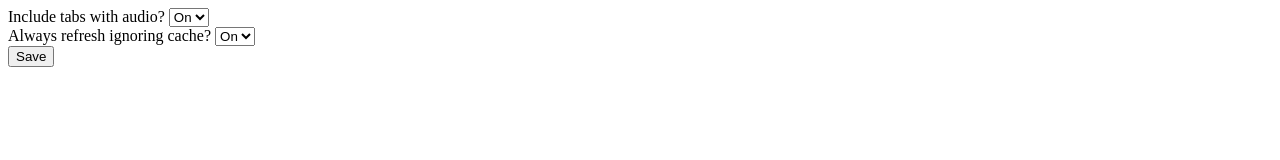
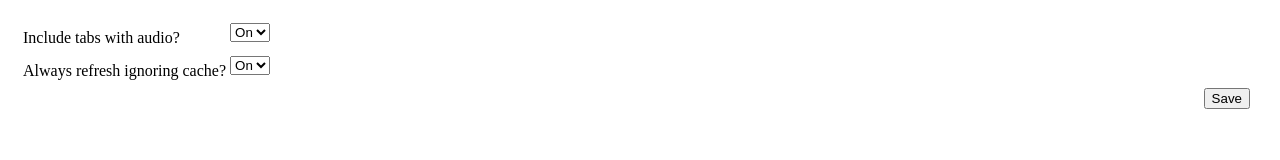
Before and after one commit to karldreher/Super-Refresh, a browser extension: page options.html in a window 1280 px wide. Drawn offline with Linux system fonts and the light colour scheme.

Commit message:
Styling for options page

```diff
--- a/options.html
+++ b/options.html
@@ -2,27 +2,54 @@
 <html>
 
 <head>
-    <title>My Test Extension Options</title>
+    <title>Super-Refresh</title>
+    <style type = text/css>
+    body {
+        margin: 20px
+        }
+    select {
+        margin-bottom: 10px;
+        }
+    button {
+        float: right;
+        margin-bottom: 10px;
+        margin-right: 10px;
+        }
+    td {
+        vertical-align: middle;
+
+    }
+    </style>
 </head>
 
 <body>
-
+    <table>
+        <tr>
+            <td>
                 Include tabs with audio?
+            </td>
+            <td>
                 <select id="audible">
                     <option value="On">On</option>
                     <option value="Off">Off</option>
                 </select>
+            </td>
+        </tr>
+        <tr>
+            <td>
+                Always refresh ignoring cache?
 
-    <br>
-
-    Always refresh ignoring cache?
+            </td>
+            <td>
                 <select id="bypasscache">
                     <option value="On">On</option>
                     <option value="Off">Off</option>
                 </select>
+            </td>
 
+        </tr>
+    </table>
 
-    <BR>
     <button id="save">Save</button>
     <div id="status"></div>
     <script src="options.js"></script>
```
Lines whose indentation alone changed are shown as unchanged.
